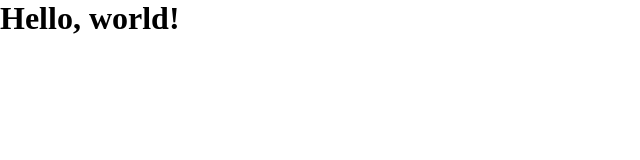
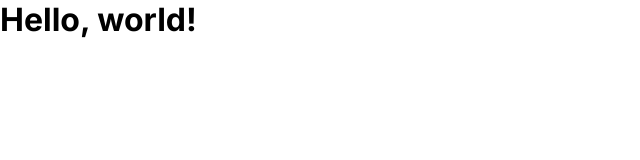
Before and after one commit to davifelix5/ignite-blog, a Next.js app: page / in a window 1280 px wide. Shown: the top 160 px of the page, without its empty margins (0-640 px from the left). Built offline with nearby package versions, Linux system fonts and the light colour scheme.

Commit message:
feature: setup fonts from Google on src/_document.tsx

```diff
--- a/src/pages/_document.tsx
+++ b/src/pages/_document.tsx
@@ -1,7 +1,22 @@
-import Document from 'next/document';
+import Document, { Head, Html, Main, NextScript } from 'next/document';
 
 export default class MyDocument extends Document {
-  // render() {
-  //   //TODO
-  // }
+  render() {
+    return (
+      <Html>
+        <Head>
+          <link rel="preconnect" href="https://fonts.googleapis.com" />
+          <link rel="preconnect" href="https://fonts.gstatic.com" />
+          <link
+            href="https://fonts.googleapis.com/css2?family=Inter:wght@400;600;700&display=swap"
+            rel="stylesheet"
+          />
+        </Head>
+        <body>
+          <Main />
+          <NextScript />
+        </body>
+      </Html>
+    );
+  }
 }
--- a/src/pages/index.tsx
+++ b/src/pages/index.tsx
@@ -1,5 +1,4 @@
 import { GetStaticProps } from 'next';
-import { ReactNode } from 'react';
 
 import { getPrismicClient } from '../services/prismic';
 
--- a/src/styles/globals.scss
+++ b/src/styles/globals.scss
@@ -4,4 +4,6 @@
   padding: 0;
 }
 
-// TODO
+html {
+  font: 1em 'Inter', sans-serif;
+}
```
